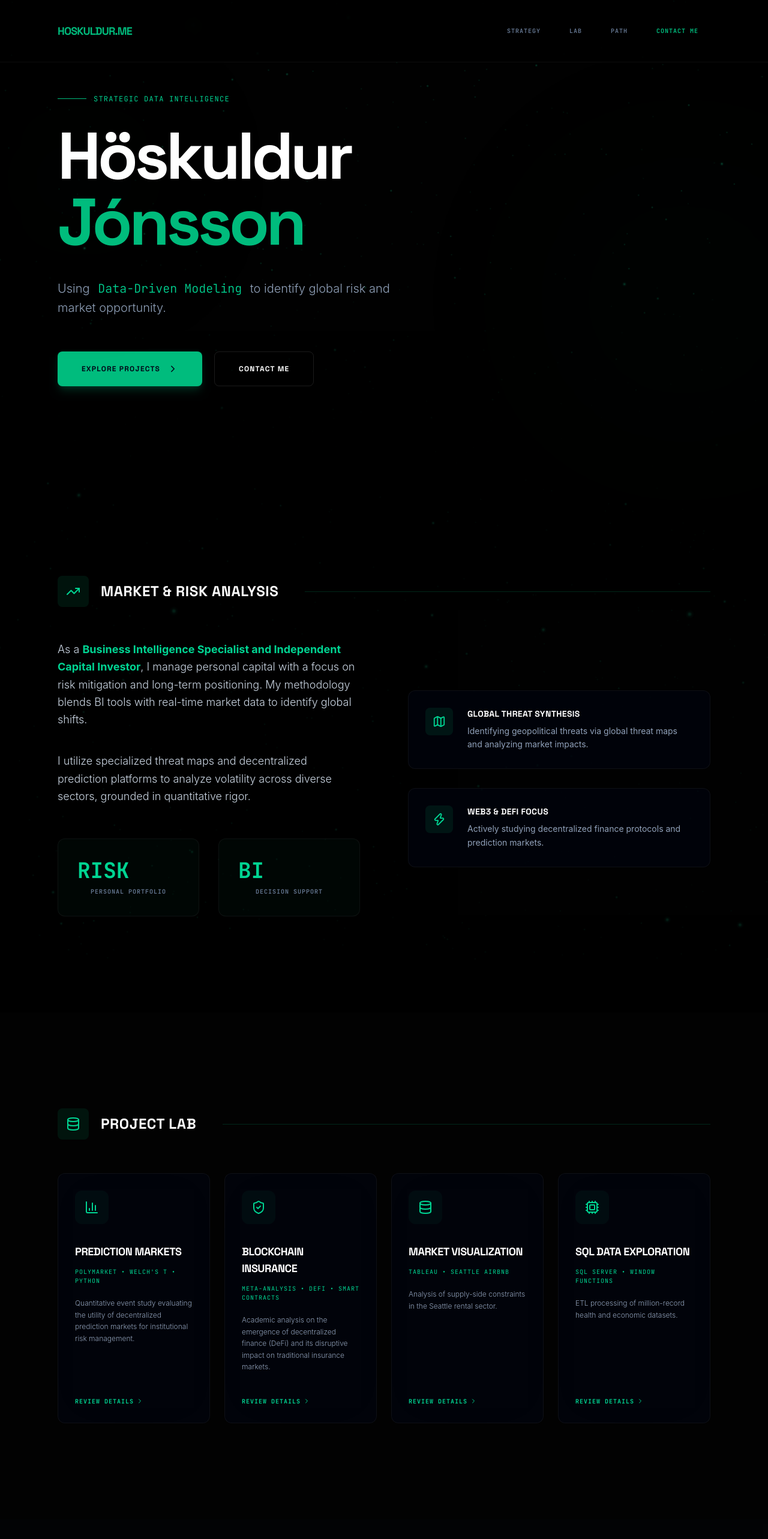
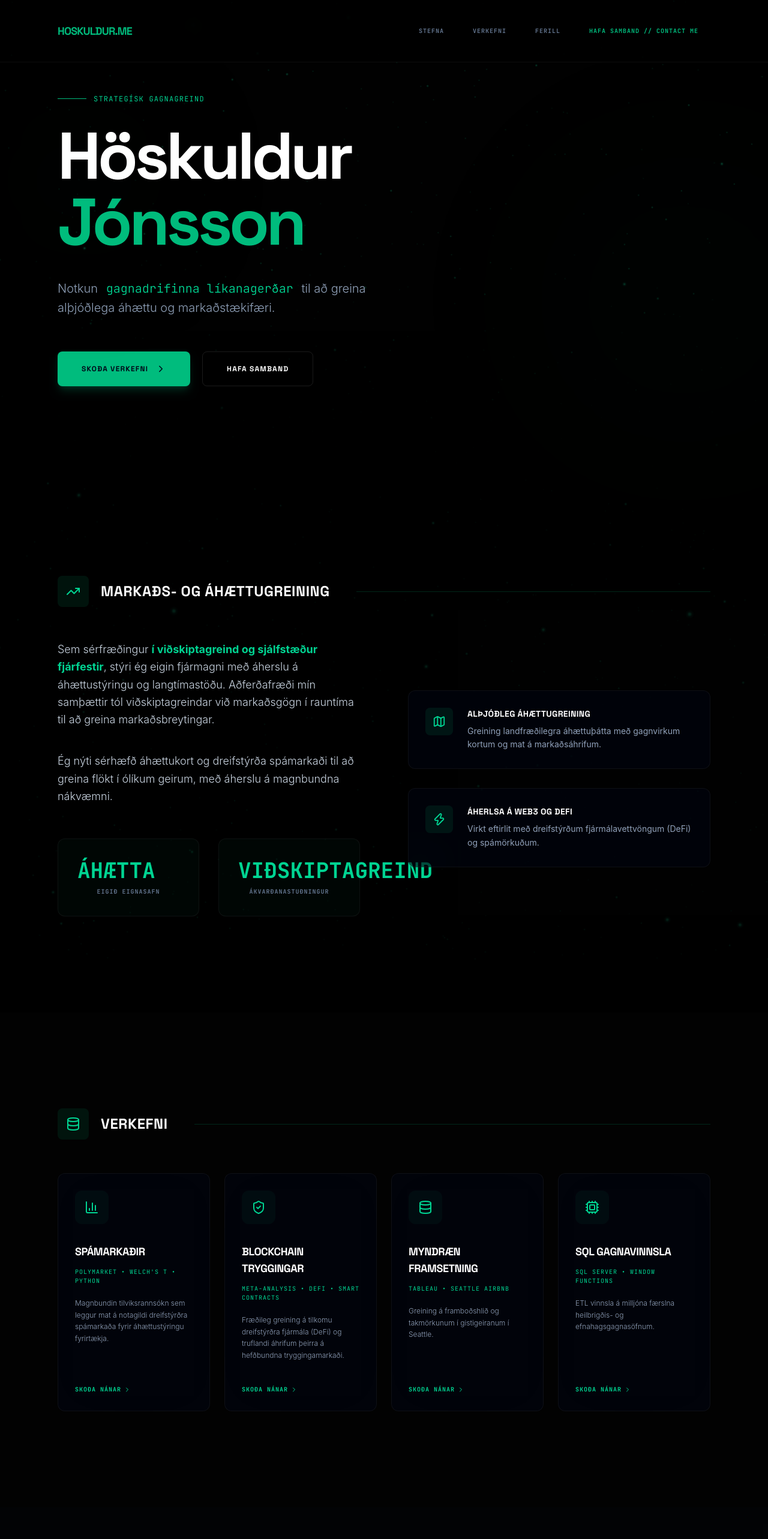
Before and after one commit to hoskuldurjons/hoskuldur-portfolio, a React (Vite) app: page / in a window 1280 px wide. Shown: the top 2566 px of the page at 60% size. Built offline with nearby package versions, Linux system fonts and the light colour scheme.

Commit message:
Update translations to Icelandic

```diff
--- a/src/App.jsx
+++ b/src/App.jsx
@@ -288,7 +288,7 @@ const ProjectDetailModal = ({ project, onClose }) => {
                 </button>
               )}
               <button onClick={onClose} className="px-8 border border-white/10 text-white font-bold rounded-xl uppercase text-xs tracking-widest font-heading hover:bg-white/5 transition-all">
-                Close
+                Loka
               </button>
             </div>
           </div>
@@ -505,43 +505,43 @@ export default function App() {
 
   const projects = [
     {
-      title: "Prediction Markets",
+      title: "Spámarkaðir",
       stack: "Polymarket • Welch's T • Python",
-      desc: "Quantitative event study evaluating the utility of decentralized prediction markets for institutional risk management.",
-      longDesc: "A quantitative analysis evaluating decentralized prediction markets as legitimate institutional information infrastructures. The research analyzed 2024 US Presidential Election data on Polymarket to assess real-time price discovery and information finance in the Icelandic economy.",
-      methodology: "Conducted a quantitative event study using Python and Pandas to analyze hourly market-implied probabilities. Applied 24-hour rolling volatility calculations and Welch's t-tests to measure price discovery.",
-      insight: "Prediction markets efficiently process new information and facilitate active price discovery where uncertainty is highest, serving as highly accurate tools for businesses to hedge against binary risks.",
+      desc: "Magnbundin tilviksrannsókn sem leggur mat á notagildi dreifstýrðra spámarkaða fyrir áhættustýringu fyrirtækja.",
+      longDesc: "Magnbundin greining sem leggur mat á dreifstýrða spámarkaði sem lögmæta upplýsingainnviði fyrir stofnanir. Rannsóknin greindi gögn úr forsetakosningum Bandaríkjanna 2024 á Polymarket til að meta upplýsingafjármögnun og rauntíma verðmyndun í íslensku hagkerfi.",
+      methodology: "Framkvæmdi magnbundna rannsókn með Python og Pandas til að greina klukkustundarverð og markaðslíkur. Beitti 24-stunda flöktmælingum og Welch's t-prófum til að mæla verðmyndun.",
+      insight: "Spámarkaðir vinna úr nýjum upplýsingum á skilvirkan hátt og auðvelda verðmyndun þar sem óvissan er mest, sem gerir þá að nákvæmu tæki fyrir fyrirtæki til að verja sig gegn tvíundaráhættu.",
       icon: <BarChart3 />,
       hasThesis: true,
       thesisLink: "/prediction-markets-thesis.pdf"
     },
     {
-      title: "Blockchain Insurance",
+      title: "Blockchain tryggingar",
       stack: "Meta-Analysis • DeFi • Smart Contracts",
-      desc: "Academic analysis on the emergence of decentralized finance (DeFi) and its disruptive impact on traditional insurance markets.",
-      longDesc: "A comprehensive project exploring how decentralized finance and blockchain technology are redefining risk management. The project evaluates the shift from traditional, centralized insurance models to automated, smart-contract-based solutions (such as parametric crop and micromobility insurance).",
-      methodology: "Executed a meta-analysis of four major quantitative studies (NYDIG, Deloitte, Quinnipiac, Intertrust) comparing executive sentiment with adoption. Included a targeted SWOT analysis for Icelandic firms.",
-      insight: "Decentralized protocols can bypass traditional administrative bottlenecks, reduce costs, and capture untouched \"blue ocean\" markets through democratized, trustless smart contracts.",
+      desc: "Fræðileg greining á tilkomu dreifstýrðra fjármála (DeFi) og truflandi áhrifum þeirra á hefðbundna tryggingamarkaði.",
+      longDesc: "Yfirgripsmikið verkefni sem kannar hvernig dreifstýrð fjármál og blockchain-tækni eru að endurskilgreina áhættustýringu. Verkefnið leggur mat á breytinguna frá hefðbundnum, miðstýrðum tryggingalíkönum yfir í sjálfvirkar lausnir byggðar á snjallsamningum.",
+      methodology: "Framkvæmdi meta-greiningu á fjórum stórum megindlegum rannsóknum (NYDIG, Deloitte, Quinnipiac, Intertrust) sem bera saman viðhorf stjórnenda við raunverulega innleiðingu. Inniheldur sértæka SVÓT-greiningu fyrir íslensk fyrirtæki.",
+      insight: "Dreifstýrðar samskiptareglur geta farið fram hjá hefðbundnum stjórnsýsluhindrunum, lækkað kostnað og nýtt ósnortna markaði með lýðræðislegum snjallsamningum.",
       icon: <ShieldCheck />,
       hasThesis: false
     },
     {
-      title: "Market Visualization",
+      title: "Myndræn framsetning",
       stack: "Tableau • Seattle AirBnB",
-      desc: "Analysis of supply-side constraints in the Seattle rental sector.",
-      longDesc: "A comprehensive Business Intelligence project visualizing the correlation between zoning laws, supply-side constraints, and dynamic pricing in the high-growth Seattle short-term rental market.",
-      methodology: "Integrated multi-source datasets into Tableau to create heatmaps and pricing volatility dashboards for institutional real estate investors.",
-      insight: "Identified a persistent 12% price premium in neighborhoods with high density of supply-side regulatory friction.",
+      desc: "Greining á framboðshlið og takmörkunum í gistigeiranum í Seattle.",
+      longDesc: "Viðskiptagreindarverkefni sem sýnir fylgni milli deiliskipulags, framboðstakmarkana og dýnamískrar verðlagningar á skammtímaleigumarkaði í Seattle.",
+      methodology: "Samþætti mörg gagnasöfn í Tableau til að búa til hitakort og mælaborð fyrir verðsveiflur, ætlað fasteignafjárfestum.",
+      insight: "Greindi 12% verðálag í hverfum þar sem framboðshliðin mætir verulegum reglugerðarhindrunum.",
       icon: <Database />,
       hasThesis: false
     },
     {
-      title: "SQL Data Exploration",
+      title: "SQL Gagnavinnsla",
       stack: "SQL Server • Window Functions",
-      desc: "ETL processing of million-record health and economic datasets.",
-      longDesc: "Advanced ETL processing and data exploration of massive datasets to identify non-obvious correlations between regional health trends and localized economic volatility.",
-      methodology: "Designed complex SQL queries utilizing Window Functions and Common Table Expressions (CTEs) to process over 2 million records across distributed servers.",
-      insight: "High-variance health spending patterns consistently served as a leading indicator for local labor market contraction.",
+      desc: "ETL vinnsla á milljóna færslna heilbrigðis- og efnahagsgagnasöfnum.",
+      longDesc: "Háþróuð ETL vinnsla og gagna könnun á gríðarstórum gagnasöfnum til að greina fylgni milli svæðisbundinna heilbrigðisstrauma og staðbundins efnahagslegs óstöðugleika.",
+      methodology: "Hannaði flóknar SQL fyrirspurnir með Window Functions og CTEs til að vinna yfir 2 milljónir færslna á dreifðum netþjónum.",
+      insight: "Sveiflur í útgjöldum til heilbrigðismála reyndust vera leiðandi vísbending um samdrátt á staðbundnum vinnumarkaði.",
       icon: <Cpu />,
       hasThesis: false
     }
@@ -587,14 +587,14 @@ export default function App() {
             hoskuldur.me
           </div>
           <div className="hidden md:flex gap-2 items-center font-mono">
-            <NavLink onClick={() => scrollTo('strategy')}>Strategy</NavLink>
-            <NavLink onClick={() => scrollTo('lab')}>Lab</NavLink>
-            <NavLink onClick={() => scrollTo('path')}>Path</NavLink>
+            <NavLink onClick={() => scrollTo('stefna')}>Stefna</NavLink>
+            <NavLink onClick={() => scrollTo('verkefni')}>Verkefni</NavLink>
+            <NavLink onClick={() => scrollTo('ferill')}>Ferill</NavLink>
             <NavLink
               onClick={() => setIsContactOpen(true)}
               isContact={true}
             >
-              Contact Me
+              Hafa Samband // Contact Me
             </NavLink>
           </div>
         </nav>
@@ -604,40 +604,40 @@ export default function App() {
           <motion.div initial={{ opacity: 0, x: -20 }} animate={{ opacity: 1, x: 0 }} transition={{ duration: 0.8 }}>
             <div className="flex items-center gap-3 mb-8">
               <div className="w-12 h-[1px] bg-emerald-500"></div>
-              <span className="text-emerald-400 font-mono tracking-widest uppercase text-xs">Strategic Data Intelligence</span>
+              <span className="text-emerald-400 font-mono tracking-widest uppercase text-xs">Strategísk gagnagreind</span>
             </div>
             <h1 className="text-7xl md:text-[110px] font-bold text-white leading-none mb-10 font-heading tracking-tighter">
               Höskuldur <br/> <span className="text-emerald-500">Jónsson</span>
             </h1>
             <p className="text-slate-400 text-lg md:text-xl max-w-xl leading-relaxed mb-14 font-light">
-              Using <span className="text-emerald-400 font-mono px-2">Data-Driven Modeling</span> to identify global risk and market opportunity.
+              Notkun <span className="text-emerald-400 font-mono px-2">gagnadrifinna líkanagerðar</span> til að greina alþjóðlega áhættu og markaðstækifæri.
             </p>
             <div className="flex flex-wrap gap-5">
-              <button onClick={() => scrollTo('lab')} className="px-10 py-5 bg-emerald-500 text-slate-950 font-bold rounded-lg flex items-center gap-3 shadow-lg shadow-emerald-500/20 uppercase tracking-widest text-xs font-heading">
-                Explore Projects <ChevronRight size={18} />
+              <button onClick={() => scrollTo('ferill')} className="px-10 py-5 bg-emerald-500 text-slate-950 font-bold rounded-lg flex items-center gap-3 shadow-lg shadow-emerald-500/20 uppercase tracking-widest text-xs font-heading">
+                Skoða verkefni <ChevronRight size={18} />
               </button>
               <button onClick={() => setIsContactOpen(true)} className="px-10 py-5 border border-white/10 text-white font-bold rounded-lg uppercase tracking-widest text-xs transition-all font-heading hover:bg-white/5">
-                Contact Me
+                Hafa samband
               </button>
             </div>
           </motion.div>
         </section>
 
         {/* Analysis Section */}
-        <section className="py-40 px-8 md:px-24 bg-black/60 relative" id="strategy">
-          <SectionHeading icon={TrendingUp}>Market & Risk Analysis</SectionHeading>
+        <section className="py-40 px-8 md:px-24 bg-black/60 relative" id="stefna">
+          <SectionHeading icon={TrendingUp}>Markaðs- og áhættugreining</SectionHeading>
           <div className="grid md:grid-cols-2 gap-20 items-center">
             <div className="space-y-10 text-slate-300 text-lg leading-relaxed font-light">
-              <p>As a <span className="text-emerald-400 font-bold">Business Intelligence Specialist and Independent Capital Investor</span>, I manage personal capital with a focus on risk mitigation and long-term positioning. My methodology blends BI tools with real-time market data to identify global shifts.</p>
-              <p>I utilize specialized threat maps and decentralized prediction platforms to analyze volatility across diverse sectors, grounded in quantitative rigor.</p>
+              <p>Sem sérfræðingur <span className="text-emerald-400 font-bold">í viðskiptagreind og sjálfstæður fjárfestir</span>, stýri ég eigin fjármagni með áherslu á áhættustýringu og langtímastöðu. Aðferðafræði mín samþættir tól viðskiptagreindar við markaðsgögn í rauntíma til að greina markaðsbreytingar.</p>
+              <p>Ég nýti sérhæfð áhættukort og dreifstýrða spámarkaði til að greina flökt í ólíkum geirum, með áherslu á magnbundna nákvæmni.</p>
               <div className="grid grid-cols-2 gap-8 mt-14">
                 <div className="p-8 border border-white/5 rounded-xl bg-emerald-500/[0.03]">
-                  <div className="text-emerald-400 font-bold font-heading text-4xl mb-2 font-mono">RISK</div>
-                  <div className="text-[10px] text-slate-500 uppercase tracking-widest font-mono font-bold text-center">Personal Portfolio</div>
+                  <div className="text-emerald-400 font-bold font-heading text-4xl mb-2 font-mono">ÁHÆTTA</div>
+                  <div className="text-[10px] text-slate-500 uppercase tracking-widest font-mono font-bold text-center">Eigið eignasafn</div>
                 </div>
                 <div className="p-8 border border-white/5 rounded-xl bg-emerald-500/[0.03]">
-                  <div className="text-emerald-400 font-bold font-heading text-4xl mb-2 font-mono">BI</div>
-                  <div className="text-[10px] text-slate-500 uppercase tracking-widest font-mono font-bold text-center">Decision Support</div>
+                  <div className="text-emerald-400 font-bold font-heading text-4xl mb-2 font-mono">VIÐSKIPTAGREIND</div>
+                  <div className="text-[10px] text-slate-500 uppercase tracking-widest font-mono font-bold text-center">Ákvarðanastuðningur</div>
                 </div>
               </div>
             </div>
@@ -645,15 +645,15 @@ export default function App() {
               <GlassCard className="flex items-start gap-6 border-l border-emerald-500/50">
                 <div className="p-3 bg-emerald-500/10 text-emerald-400 rounded-lg"><Map size={22}/></div>
                 <div>
-                  <h4 className="text-white font-bold mb-2 uppercase tracking-wide font-heading text-sm">Global Threat Synthesis</h4>
-                  <p className="text-sm text-slate-400 leading-relaxed">Identifying geopolitical threats via global threat maps and analyzing market impacts.</p>
+                  <h4 className="text-white font-bold mb-2 uppercase tracking-wide font-heading text-sm">Alþjóðleg áhættugreining</h4>
+                  <p className="text-sm text-slate-400 leading-relaxed">Greining landfræðilegra áhættuþátta með gagnvirkum kortum og mat á markaðsáhrifum.</p>
                 </div>
               </GlassCard>
               <GlassCard className="flex items-start gap-6 border-l border-emerald-500/50">
                 <div className="p-3 bg-emerald-500/10 text-emerald-400 rounded-lg"><Zap size={22}/></div>
                 <div>
-                  <h4 className="text-white font-bold mb-2 uppercase tracking-wide font-heading text-sm">Web3 & DeFi Focus</h4>
-                  <p className="text-sm text-slate-400 leading-relaxed">Actively studying decentralized finance protocols and prediction markets.</p>
+                  <h4 className="text-white font-bold mb-2 uppercase tracking-wide font-heading text-sm">Áherlsa á Web3 og DeFi</h4>
+                  <p className="text-sm text-slate-400 leading-relaxed">Virkt eftirlit með dreifstýrðum fjármálavettvöngum (DeFi) og spámörkuðum.</p>
                 </div>
               </GlassCard>
             </div>
@@ -661,8 +661,8 @@ export default function App() {
         </section>
 
         {/* Project Lab */}
-        <section className="py-40 px-8 md:px-24" id="lab">
-          <SectionHeading icon={Database}>Project Lab</SectionHeading>
+        <section className="py-40 px-8 md:px-24" id="verkefni">
+          <SectionHeading icon={Database}>Verkefni</SectionHeading>
           <div className="grid md:grid-cols-2 lg:grid-cols-4 gap-6">
             {projects.map((p, i) => (
               <GlassCard key={i} className="group flex flex-col justify-between h-full">
@@ -678,7 +678,7 @@ export default function App() {
                   onClick={() => setSelectedProject(p)}
                   className="flex items-center text-emerald-400 text-[10px] font-mono font-bold uppercase tracking-widest group-hover:translate-x-2 transition-transform cursor-pointer"
                 >
-                  Review Details <ChevronRight size={12} className="ml-1" />
+                  Skoða nánar <ChevronRight size={12} className="ml-1" />
                 </div>
               </GlassCard>
             ))}
@@ -686,15 +686,16 @@ export default function App() {
         </section>
 
         {/* Path Section */}
-        <section className="py-40 px-8 md:px-24 bg-slate-900/10" id="path">
-          <SectionHeading icon={Briefcase}>Professional Path</SectionHeading>
+        <section className="py-40 px-8 md:px-24 bg-slate-900/10" id="ferill">
+          <SectionHeading icon={Briefcase}>Ferill</SectionHeading>
           <div className="max-w-6xl mx-auto grid md:grid-cols-2 gap-16">
             {[
-              { period: "2023 — 2026", title: "Chief Executive Officer", org: "CIN CIN ehf.", desc: "Architected inventory models and Power BI frameworks for trade stability." },
-              { period: "2022 — 2023", title: "Marketing Representative", org: "Tíu Vín", desc: "Digital ROI analytics utilizing Power BI and Google Analytics suites." },
-              { period: "2021", title: "Assistant to Marketing Manager", org: "Deloitte", desc: "Sector trend analysis and strategic material prep for executive reporting." },
-              { period: "2026", title: "BSc Business (BI Emphasis)", org: "University of Bifröst", desc: "Thesis: Evaluation of Decentralized Prediction Markets for Institutional Risk." }
+              { period: "2023 — 2026", title: "Framkvæmdastjóri", org: "CIN CIN ehf.", desc: "Hannaði birgðalíkön og Power BI umgjörð fyrir rekstrarstöðugleika." },
+              { period: "2022 — 2023", title: "Markaðsfulltrúi", org: "Tíu Vín", desc: "Arðsemisgreining stafrænnar markaðssetningar með Power BI og Google Analytics." },
+              { period: "2021", title: "Aðstoðarmaður markaðsstjóra", org: "Deloitte", desc: "Greining á markaðsþróun og gerð stefnumótandi efnis fyrir stjórnendaskýrslur." },
+              { period: "2026", title: "BSc Viðskiptafræði (Viðskiptagreind)", org: "Háskólinn á Bifröst", desc: "Ritgerð: Greining á notagildi spámarkaða fyrir upplýsingaöflun stofnana á áhættustýringu." }
             ].map((item, idx) => (
+              // ...mapping code
               <div key={idx} className="relative pl-10 border-l border-white/5">
                 <div className="absolute left-[-1px] top-0 w-[2px] h-full bg-gradient-to-b from-emerald-500 to-transparent opacity-40"></div>
                 <div className="absolute left-[-4px] top-0 w-2 h-2 rounded-full bg-emerald-500 shadow-[0_0_10px_#10b981]"></div>
@@ -712,7 +713,7 @@ export default function App() {
           <div className="flex flex-col md:flex-row justify-between items-center gap-16">
             <div>
               <h2 className="text-2xl font-bold text-white mb-3 font-heading uppercase tracking-tighter">Höskuldur Jónsson</h2>
-              <p className="text-slate-600 text-[10px] tracking-widest uppercase font-mono">hoskuldur.me • Quantitative Excellence</p>
+              <p className="text-slate-600 text-[10px] tracking-widest uppercase font-mono">hoskuldur.me • Áhætta og greining</p>
             </div>
             <div className="flex flex-col items-center md:items-end gap-8">
               <div className="flex gap-5">
```
